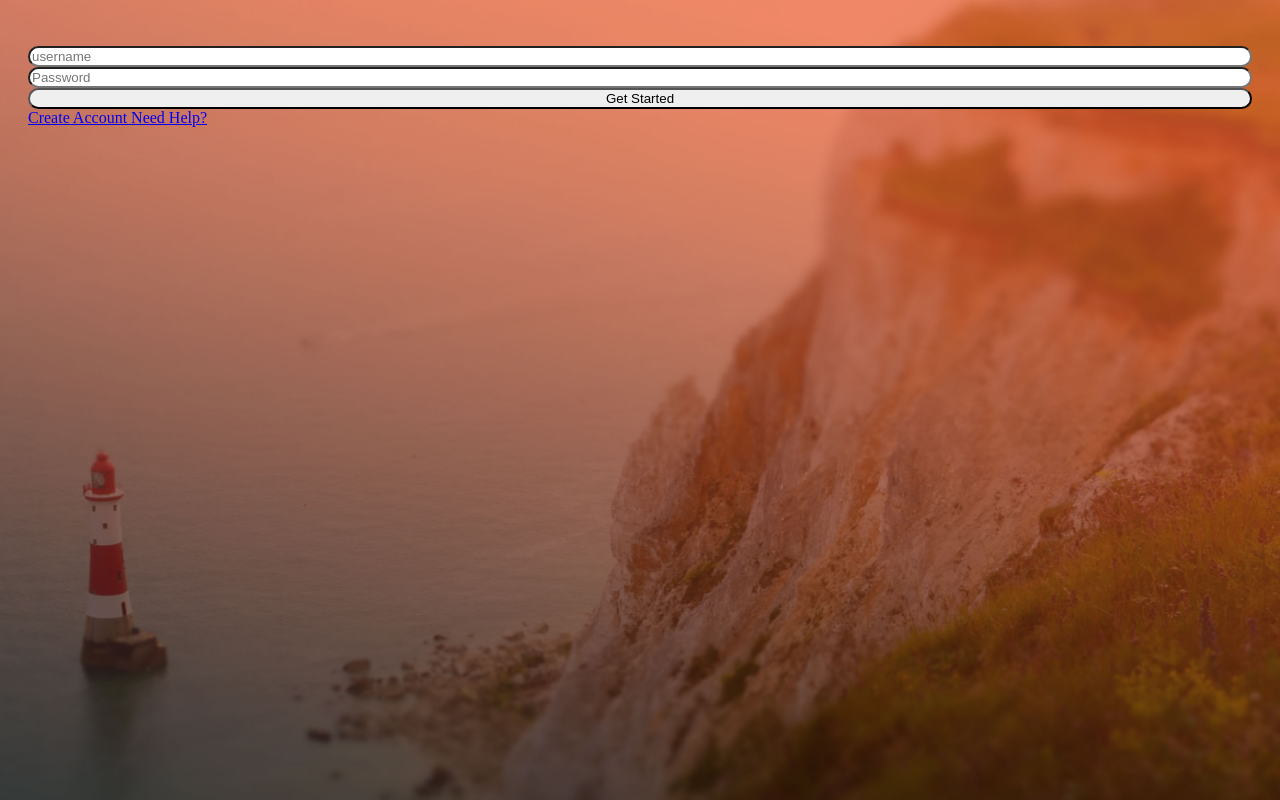
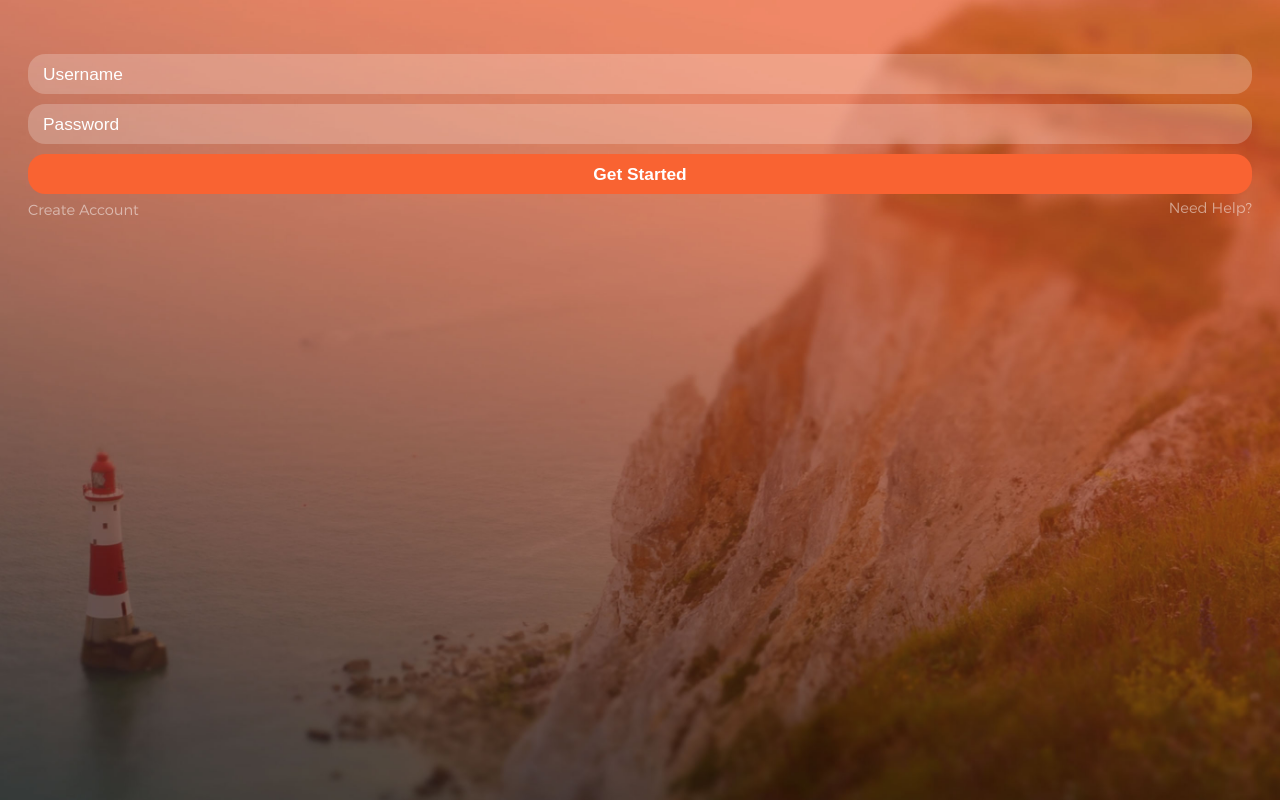
Before and after one commit to AlexKotl/GoIT-Layout, a plain HTML site: page index.html in a window 1280 px wide. Drawn offline with Linux system fonts and the light colour scheme.

Commit message:
many small layout changes

```diff
--- a/css/style.sass
+++ b/css/style.sass
@@ -1,8 +1,21 @@
+@font-face
+	font-family: Montserrat
+	font-weight: normal
+	src: url('../../fonts/Montserrat-Light.otf')
+
+@font-face
+	font-family: Montserrat
+	font-weight: bold
+	src: url('../../fonts/Montserrat-Regular.otf')
+
+
 body
-	background-image: url("../../images/back_mobile.jpg")
+	background-image: url('../../images/back_mobile.jpg')
 	background-size: cover
+	font-family: Montserrat
 
 .mainContainer
+
 	padding: 20px
 
 	.logo
@@ -15,8 +28,35 @@ body
 
 		input
 			@extend .rounded
+			border: 0
+			height: 40px
+			line-height: 40px
 			box-sizing: border-box
 			width: 100%
+			color: white
+			margin: 5px 0
+			font-size: 13pt
+			padding: 0 15px
+
+
+			&[type=text], &[type=password]
+				background-color: rgba(255, 255, 255, 0.22)
+
+				&::-webkit-input-placeholder
+					color: white
+
+			&[type=submit]
+				background-color: #f96332
+				font-weight: bold
+
+		a
+			color: white
+			opacity: 0.5
+			font-size: 11pt
+			text-decoration: none
+
+			&.help
+				float: right
 
 
 @media (min-width: 700px)
--- a/index.html
+++ b/index.html
@@ -15,7 +15,7 @@
 		<div class="logo"></div>
 
 		<div class="form">
-			<input type="text" placeholder="username">
+			<input type="text" placeholder="Username">
 			<input type="password" placeholder="Password">
 			<input type="submit" value="Get Started">
 
```
Also changed, not shown: css/build/style.css, 1 other file.
